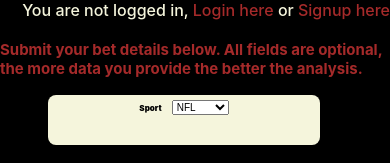
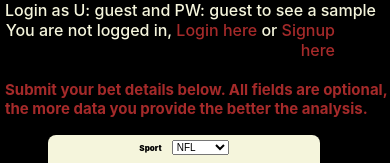
Before and after one commit to AmitSheth9/FE-Sports-Tracker, a React (Create React App) app: page / in a window 390 px wide. Shown: the top 163 px of the page. Built offline with nearby package versions, Linux system fonts and the light colour scheme.

Commit message:
added guest login message and styled some

```diff
--- a/src/Views/BetForm/BetInputForm.jsx
+++ b/src/Views/BetForm/BetInputForm.jsx
@@ -156,10 +156,12 @@ export default function BetInputForm() {
 return (
 <div>
     <div className='intro-container'>
+        {!auth.username && <div className='guest-status'>Login as U: guest and PW: guest to see a sample</div>}
         {auth.username ?
         <div className='login-status'>You are logged in as {auth.username}</div> :
         <div className='login-status'>You are not logged in, <Link to='/login'>Login here</Link> or <Link to='/signup'>Signup here</Link></div>}<br/>
-        <div className='form-intro'>Submit your bet details below. All fields are optional, the more data you provide the better the analysis.</div>
+        <div className='form-intro'>Submit your bet details below. All fields are optional, the more data you provide the better the analysis. </div>
+
     </div>
     <div >
         <form className="form-container" onSubmit={handleSubmit}>
--- a/src/Views/BetForm/betinputform.css
+++ b/src/Views/BetForm/betinputform.css
@@ -28,6 +28,7 @@ body {
     color: brown;
     font-size: 15px;
     font-weight: 700;
+    margin-left: 5px;
 }
 label {
     font-size: 100%;
@@ -200,6 +201,13 @@ button {
 .login-status {
     text-align: right;
     font-weight: 500;
+    margin-right: 5px;
+}
+.guest-status {
+    text-align: left;
+    font-weight: 500;
+    color: brown;
+    margin-left: 5px;
 }
 
 @media (max-width: 1000px) {
@@ -407,6 +415,11 @@ button {
     .login-status {
         text-align: right;
         font-weight: 500;
+        margin-right: 55px;
     }
-
+    .guest-status {
+        text-align: left;
+        font-weight: 500;
+        color: beige;
+    }
 }
--- a/src/Views/Home/Home.jsx
+++ b/src/Views/Home/Home.jsx
@@ -18,7 +18,8 @@ export default function Home() {
       <>
       <br/><br/>
     <div className='welcome'><Link className='logo' to='/'>BETTRACKER</Link></div><br/><br/><br/>
-    <p className='intro'>Welcome to Bettracker. The purpose of this site is to give sports fans a place to track their bets and obtain useful data about their betting patterns.  Submit your bet details <Link to='/'>here</Link> and then view analysis <Link to='/betdata'>here</Link>. All fields are optional. The more data the better the analysis</p><br/><br/>
+    <p className='intro'>Welcome to Bettracker. The purpose of this site is to give sports fans a place to track their picks and obtain useful data about their picking patterns.  Submit your bet details <Link to='/'>here</Link> and then view analysis <Link to='/betdata'>here</Link>. All fields are optional. The more data the better the analysis</p><br/>
+    <p className='guest'>Login with U: guest, PW: guest to test the site or create your own account to start tracking your picks.</p><br/>
     <p className = 'link-container'>
             <Link className='link' to='/signup'>Signup</Link><br/>
             {!auth.username && <Link className='link' to='/login'>Login</Link>}<br/>
--- a/src/Views/Home/home.css
+++ b/src/Views/Home/home.css
@@ -22,3 +22,9 @@
 a {
     text-decoration: none;
 }
+.guest {
+    font-size: 20px;
+    color: beige;
+    font-weight: 700;
+    border: beige;
+}
```
